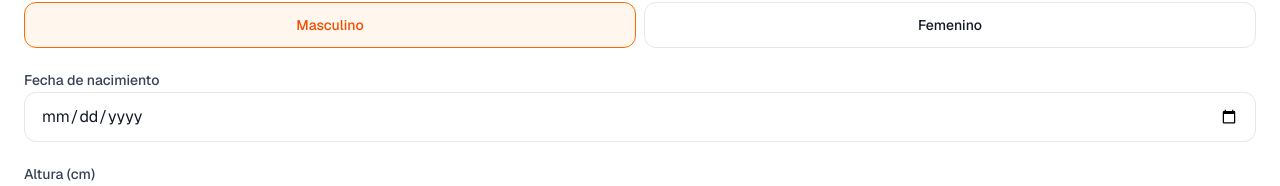
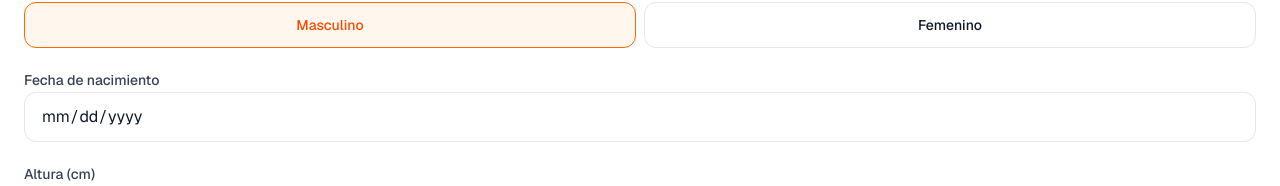
Before and after one commit to jorgeintxausti-code/fitapp, a Next.js app: page /onboarding in a window 1280 px wide. Shown: the part 350-536 px from the top of the page. Built offline with nearby package versions, Linux system fonts and the light colour scheme.

Commit message:
fix: date input color-scheme for dark mode on iOS

```diff
--- a/src/app/(app)/ajustes/EditProfileForm.tsx
+++ b/src/app/(app)/ajustes/EditProfileForm.tsx
@@ -81,7 +81,7 @@ export default function EditProfileForm({ profile }: Props) {
           </select>
         </Field>
         <Field label="Fecha nacimiento">
-          <input type="date" value={form.fecha_nacimiento} onChange={set('fecha_nacimiento')} className={inputCls} />
+          <input type="date" value={form.fecha_nacimiento} onChange={set('fecha_nacimiento')} max={new Date().toLocaleDateString('sv')} className={`${inputCls} text-gray-900 dark:text-white [color-scheme:dark]`} />
         </Field>
       </div>
 
--- a/src/app/onboarding/page.tsx
+++ b/src/app/onboarding/page.tsx
@@ -216,7 +216,13 @@ function Step1({ form, set }: { form: FormData; set: (k: keyof FormData) => (e:
       </Field>
 
       <Field label="Fecha de nacimiento">
-        <input type="date" value={form.fecha_nacimiento} onChange={set('fecha_nacimiento')} className={inputCls} />
+        <input
+          type="date"
+          value={form.fecha_nacimiento}
+          onChange={set('fecha_nacimiento')}
+          max={new Date().toLocaleDateString('sv')}
+          className={`${inputCls} text-gray-900 dark:text-white [color-scheme:dark]`}
+        />
       </Field>
 
       <Field label="Altura (cm)">
```
